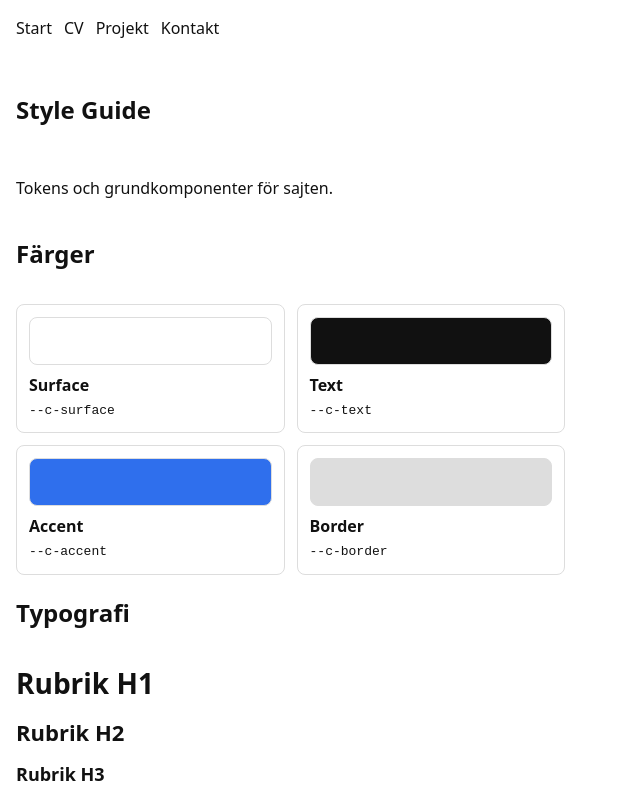
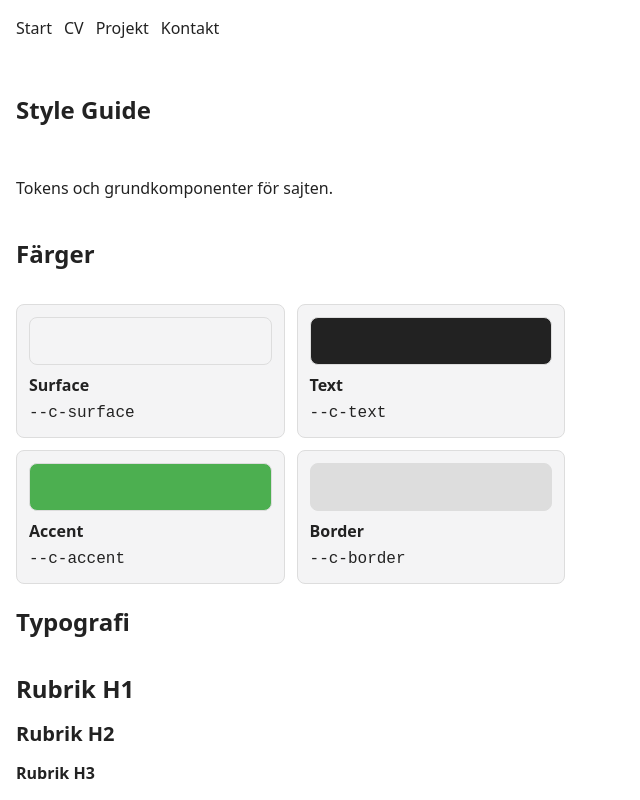
Before and after one commit to BetULose/cv-site, a Vue app in the folder cv-site/: page /styles in a window 1280 px wide. Shown: the top 800 px of the page, without its empty margins (0-640 px from the left). Built offline with nearby package versions, Linux system fonts and the light colour scheme.

Commit message:
Style: align typography with Figma (Inter scale)

```diff
--- a/cv-site/src/assets/styles/main.css
+++ b/cv-site/src/assets/styles/main.css
@@ -13,15 +13,22 @@
   /* Radier */
   --r-1: 8px;
 
-  /* Färger (byt senare till dina Hi-Fi) */
-  --c-bg: #ffffff;
-  --c-surface: #ffffff;
-  --c-text: #111111;
-  --c-border: #dddddd;
-  --c-muted: #555555;
+/* Färger – från Figma */
+--c-bg: #ffffff;
+--c-surface: #f4f4f5;
+--c-text: #222222;
+--c-muted: #555555;
+--c-border: #dddddd;
 
-  --c-accent: #2f6fed;
-  --c-accent-contrast: #ffffff;
+--c-accent: #4caf50;
+--c-accent-hover: #66bb6a;
+--c-accent-active: #388e3c;
+--c-accent-contrast: #ffffff;
+
+--c-outline: #2e7d32;
+--c-gray-medium: #e5e7eb;
+--c-border-dark: #333333;
+
 
 
   color-scheme: light;
@@ -35,7 +42,12 @@ body {
   margin: 0;
   background: var(--c-bg);
   color: var(--c-text);
+  font-family: var(--font-sans);
+  font-size: 16px;
+  font-weight: 400;
+  line-height: var(--lh-base);
 }
+
 
 a {
   color: inherit;
@@ -163,10 +175,25 @@ button {
 .bg-accent { background: var(--c-accent); }
 .bg-border { background: var(--c-border); }
 
-/* Typography tokens as classes */
-.t-h1 { font-size: 28px; font-weight: 700; margin: 0; }
-.t-h2 { font-size: 22px; font-weight: 700; margin: 0; }
-.t-h3 { font-size: 18px; font-weight: 700; margin: 0; }
+/* Typografi – från Figma */
+.t-h1 {
+  font-size: 24px;
+  font-weight: 600;
+  margin: 0;
+}
+
+.t-h2 {
+  font-size: 20px;
+  font-weight: 600;
+  margin: 0;
+}
+
+.t-h3 {
+  font-size: 16px;
+  font-weight: 600;
+  margin: 0;
+}
+
 
 /* Inputs */
 .input {
@@ -202,3 +229,7 @@ button {
 .card__title {
   margin: 0 0 var(--s-2) 0;
 }
+.meta {
+  font-size: 14px;
+  color: var(--c-muted);
+}
--- a/cv-site/src/router/index.js
+++ b/cv-site/src/router/index.js
@@ -11,7 +11,7 @@ const routes = [
   { path: "/", name: "home", component: HomeView },
   { path: "/cv", name: "cv", component: ExperienceView },
   { path: "/projekt", name: "projects", component: ProjectsView },
-{ path: "/styles", name: "styles", component: StyleGuideView },
+  { path: "/styles", name: "styles", component: StyleGuideView },
   { path: "/kontakt", name: "contact", component: ContactView },
   { path: "/:pathMatch(.*)*", name: "notFound", component: NotFoundView },
 ];
```
